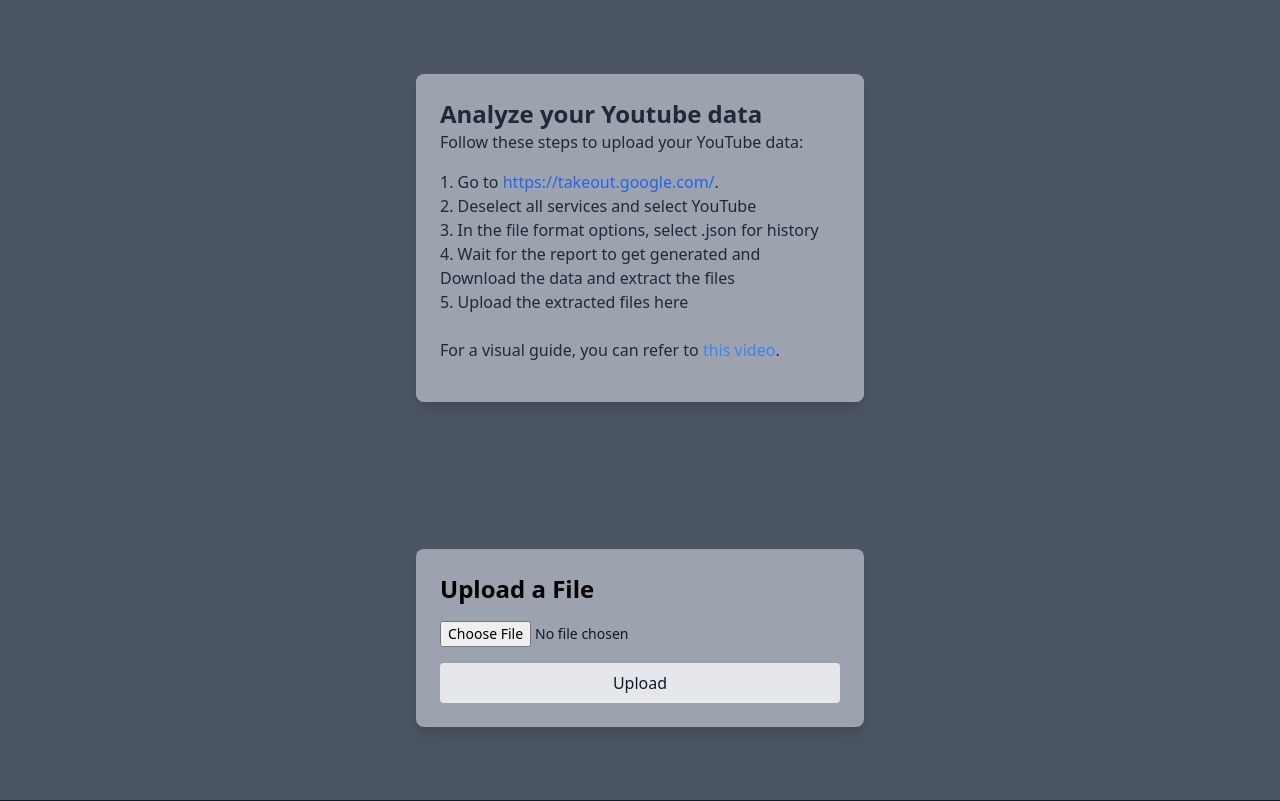
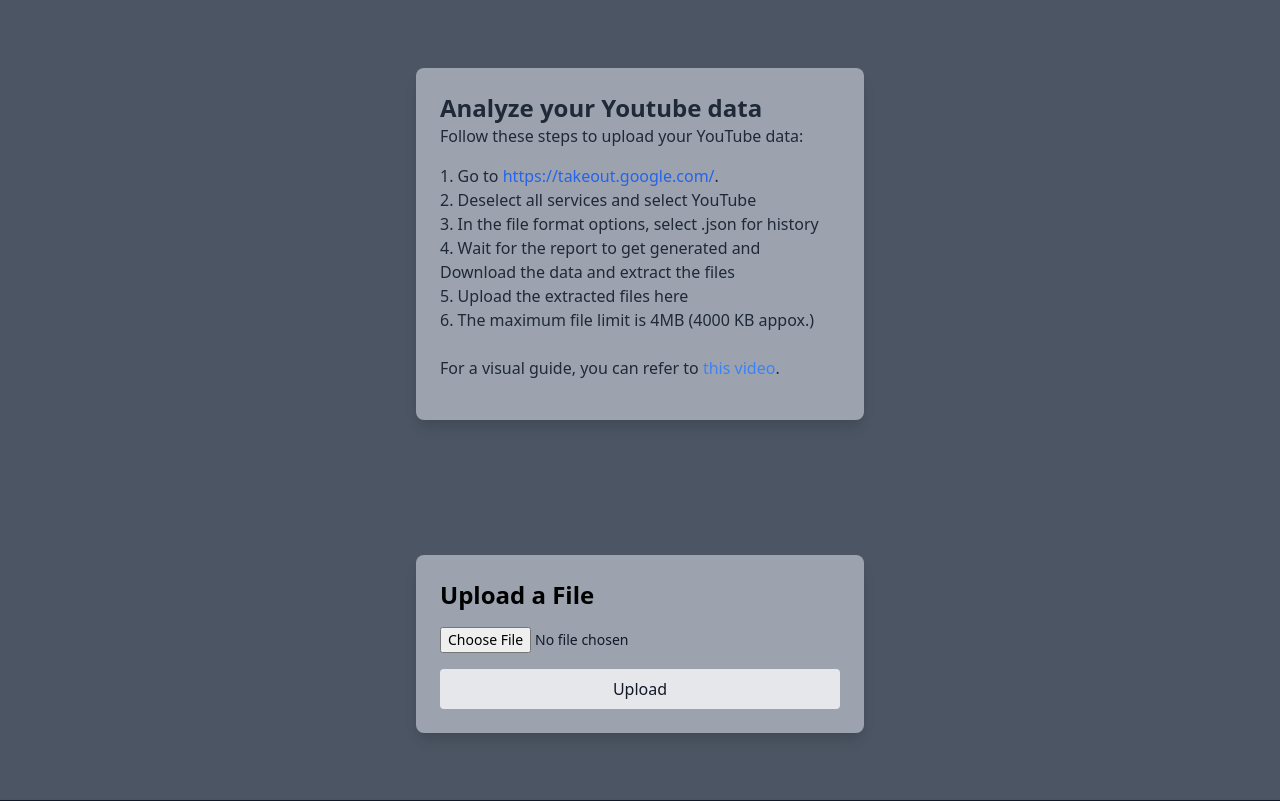
Before and after one commit to Ssn633/yt-analyzer, a Flask app: page / in a window 1280 px wide. Shown: the top 801 px of the page. Run offline with Flask 3, Linux system fonts and the light colour scheme.

Commit message:
Aded steps

```diff
--- a/templates/index.html
+++ b/templates/index.html
@@ -31,6 +31,7 @@
         <li>In the file format options, select .json for history</li>
         <li>Wait for the report to get generated and Download the data and extract the files</li>
         <li>Upload the extracted files here</li>
+        <li>The maximum file limit is 4MB (4000 KB appox.)</li>
     </ol>
 
     <p class="mb-4">For a visual guide, you can refer to <a href="https://github.com/Ssn633/yt-analyzer" class="text-blue-500 hover:underline" target="_blank">this video</a>.</p>
```
